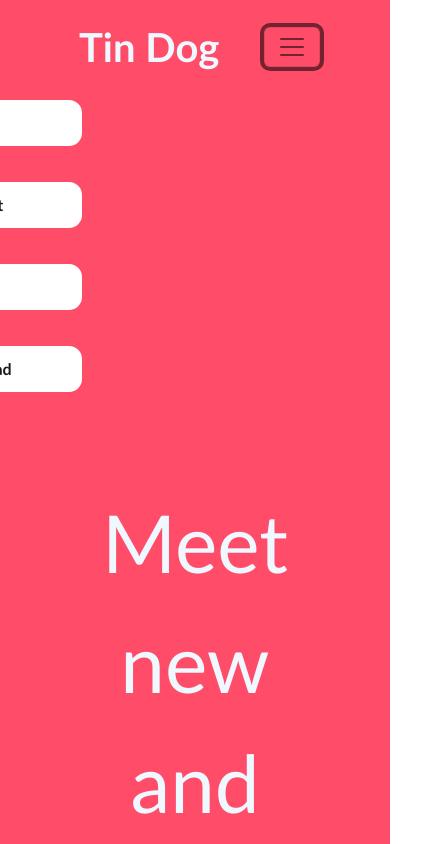
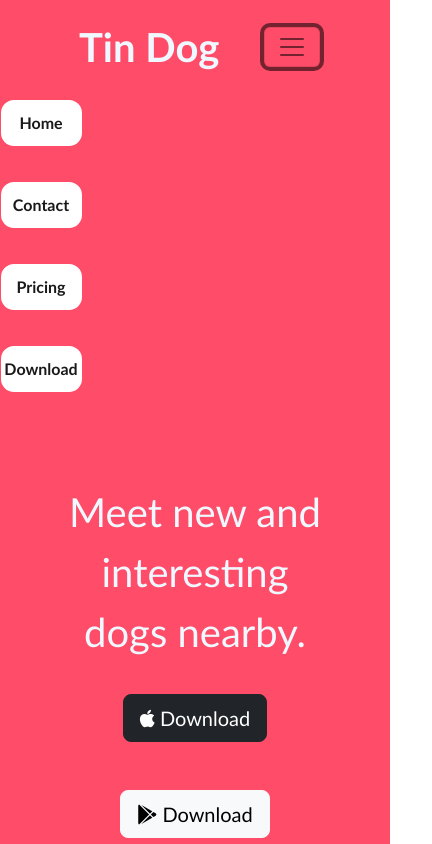
Before and after one commit to Ravi02RR/Tin-Dog, a plain HTML site: page index.html in a window 390 px wide. Both pictures are taken after a click on the button "Toggle navigation". Shown: the top 844 px of the page, 432 px wide, since content can reach past the window. Drawn offline with nearby package versions, Linux system fonts and the light colour scheme; some icons are missing.

Commit message:
Update styles.css

```diff
--- a/css/styles.css
+++ b/css/styles.css
@@ -172,6 +172,13 @@ h2 {
 
     position: static;
     transform: rotate(0);
+    width: 50%;
+  }
+  h1{
+    font-size: 40px;
+  }
+  .nav-item-color{
+    margin-left: 150px;
   }
 }
 
```
